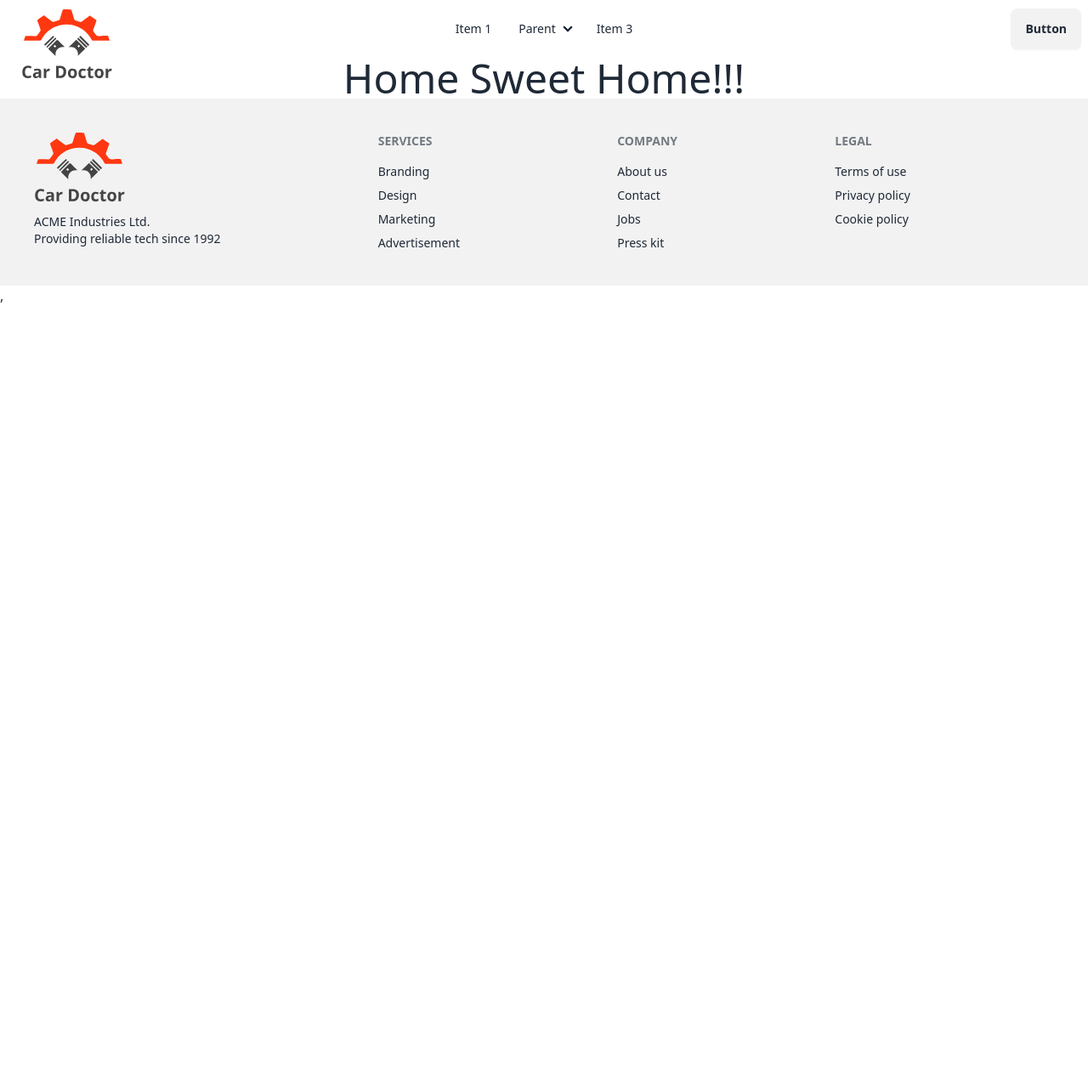
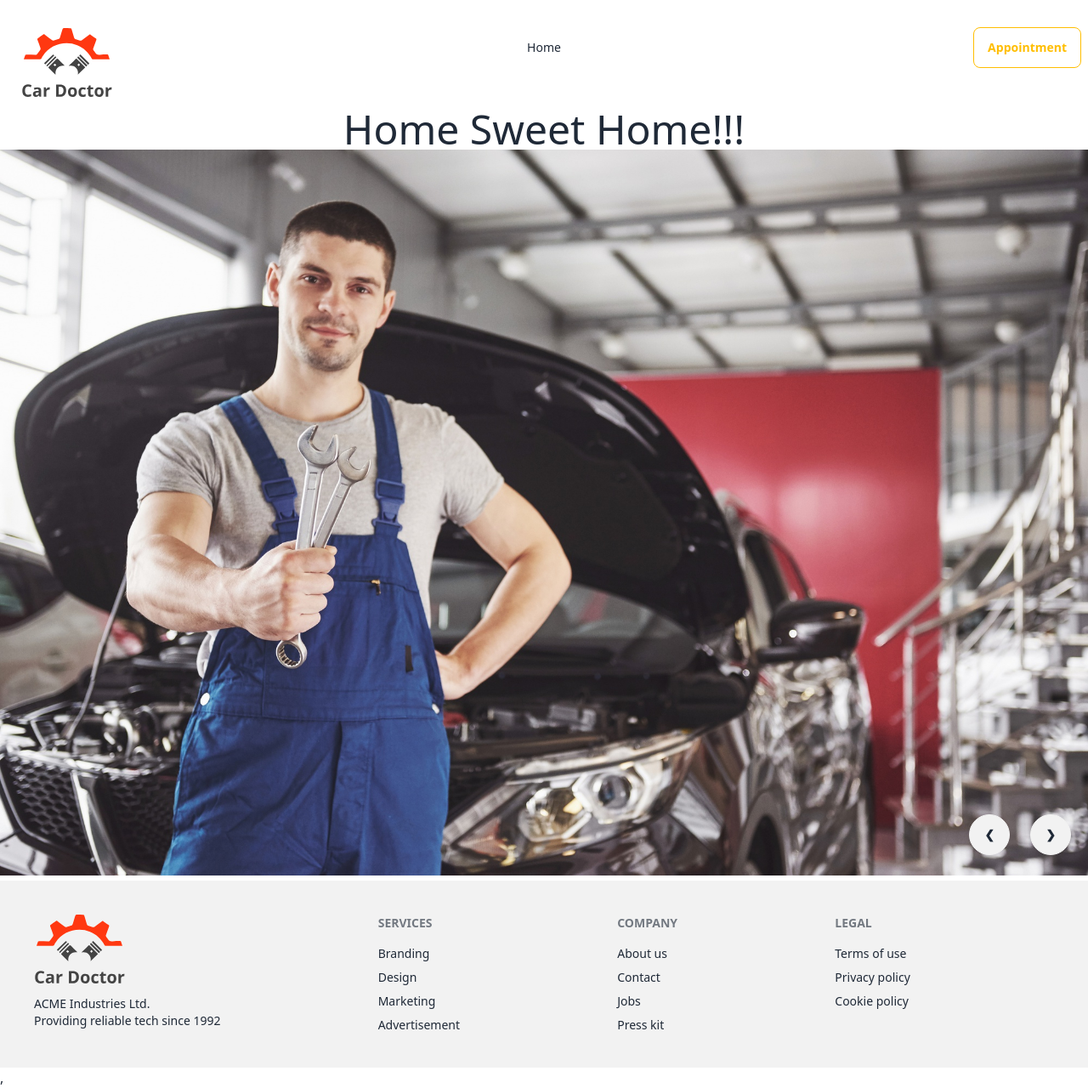
Before and after one commit to GGTuran/car-doctor-client-home-page, a React (Vite) app: page / in a window 1280 px wide. Shown: the whole page at 85% size. Before the commit the page ends 800 px from the top, so only its background shows below. Built offline with nearby package versions, Linux system fonts and the light colour scheme.

Commit message:
styling header and making simple banner

```diff
--- /dev/null
+++ b/src/Pages/Home/Banner.jsx
@@ -0,0 +1,74 @@
+import img1 from '../../assets/images/banner/1.jpg';
+import img2 from '../../assets/images/banner/2.jpg';
+import img3 from '../../assets/images/banner/3.jpg';
+import img4 from '../../assets/images/banner/4.jpg';
+import img5 from '../../assets/images/banner/5.jpg';
+import img6 from '../../assets/images/banner/6.jpg';
+
+
+
+
+const Banner = () => {
+  return (
+    <div className="carousel w-full">
+      <div id="slide1" className="carousel-item relative w-full">
+        <img
+          src={img1}
+          className="w-full"
+        />
+        <div className="absolute flex justify-end transform -translate-y-1/2 left-5 right-5 bottom-0">
+          <a href="#slide4" className="btn mr-6 btn-circle">
+            ❮
+          </a>
+          <a href="#slide2" className="btn btn-circle">
+            ❯
+          </a>
+        </div>
+      </div>
+      <div id="slide2" className="carousel-item relative w-full">
+        <img
+          src={img2}
+          className="w-full"
+        />
+        <div className="absolute flex justify-end transform -translate-y-1/2 left-5 right-5 bottom-0">
+          <a href="#slide1" className="btn mr-6 btn-circle">
+            ❮
+          </a>
+          <a href="#slide3" className="btn btn-circle">
+            ❯
+          </a>
+        </div>
+      </div>
+      <div id="slide3" className="carousel-item relative w-full">
+        <img
+          src={img3}
+          className="w-full"
+        />
+        <div className="absolute flex justify-end transform -translate-y-1/2 left-5 right-5 bottom-0">
+          <a href="#slide2" className="btn mr-6 btn-circle">
+            ❮
+          </a>
+          <a href="#slide4" className="btn btn-circle">
+            ❯
+          </a>
+        </div>
+      </div>
+      <div id="slide4" className="carousel-item relative w-full">
+        <img
+          src={img4}
+          className="w-full"
+        />
+        <div className="absolute flex justify-end transform -translate-y-1/2 left-5 right-5 bottom-0">
+          <a href="#slide3" className="btn mr-6 btn-circle">
+            ❮
+          </a>
+          <a href="#slide1" className="btn btn-circle">
+            ❯
+          </a>
+        </div>
+      </div>
+    </div>
+  );
+};
+
+export default Banner;
--- a/src/Pages/Home/Home.jsx
+++ b/src/Pages/Home/Home.jsx
@@ -1,9 +1,12 @@
 // import React from 'react';
+
+import Banner from "./Banner";
 
 const Home = () => {
     return (
         <div>
             <h1 className="text-center text-5xl">Home Sweet Home!!!</h1>
+            <Banner></Banner>
         </div>
     );
 };
--- a/src/Pages/Shared/Navbar.jsx
+++ b/src/Pages/Shared/Navbar.jsx
@@ -5,8 +5,14 @@
 
 
 const Navbar = () => {
+
+    const navItems = <>
+    <li><Link to='/'>Home</Link></li>
+
+    </>
+
   return (
-    <div className="navbar bg-base-100">
+    <div className="navbar bg-base-100 h-28 mb-4">
       <div className="navbar-start">
         <div className="dropdown">
           <div tabIndex={0} role="button" className="btn btn-ghost lg:hidden">
@@ -29,23 +35,9 @@
             tabIndex={0}
             className="menu menu-sm dropdown-content mt-3 z-[1] p-2 shadow bg-base-100 rounded-box w-52"
           >
-            <li>
-              <a>Item 1</a>
-            </li>
-            <li>
-              <a>Parent</a>
-              <ul className="p-2">
-                <li>
-                  <a>Submenu 1</a>
-                </li>
-                <li>
-                  <a>Submenu 2</a>
-                </li>
-              </ul>
-            </li>
-            <li>
-              <a>Item 3</a>
-            </li>
+
+            {navItems}
+
           </ul>
         </div>
         <Link className="btn btn-ghost text-xl">
@@ -54,29 +46,14 @@
       </div>
       <div className="navbar-center hidden lg:flex">
         <ul className="menu menu-horizontal px-1">
-          <li>
-            <a>Item 1</a>
-          </li>
-          <li>
-            <details>
-              <summary>Parent</summary>
-              <ul className="p-2">
-                <li>
-                  <a>Submenu 1</a>
-                </li>
-                <li>
-                  <a>Submenu 2</a>
-                </li>
-              </ul>
-            </details>
-          </li>
-          <li>
-            <a>Item 3</a>
-          </li>
+
+        {navItems}
+
+
         </ul>
       </div>
       <div className="navbar-end">
-        <a className="btn">Button</a>
+        <a className="btn btn-outline btn-warning">Appointment</a>
       </div>
     </div>
   );
```
